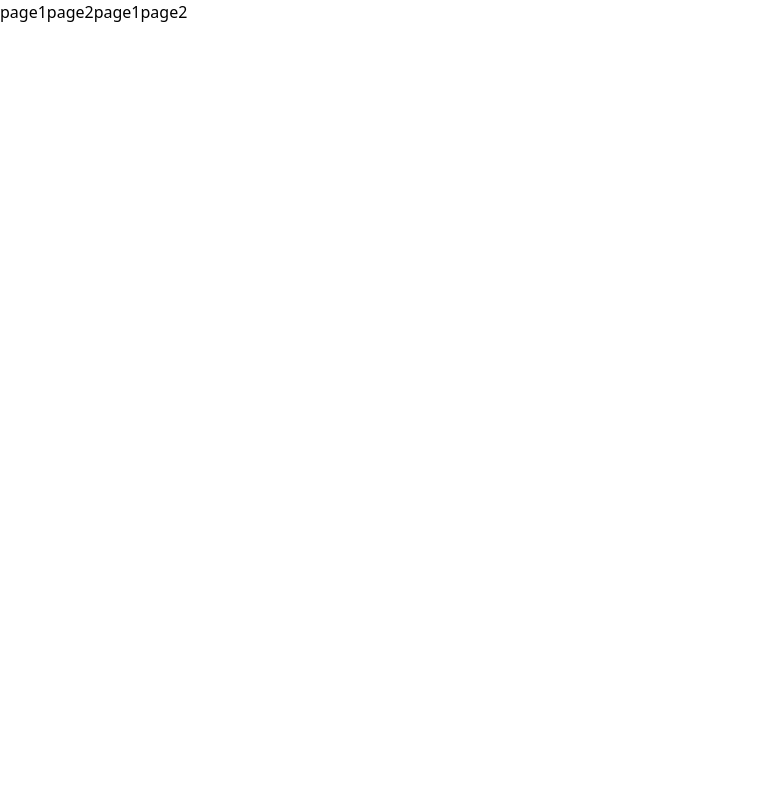
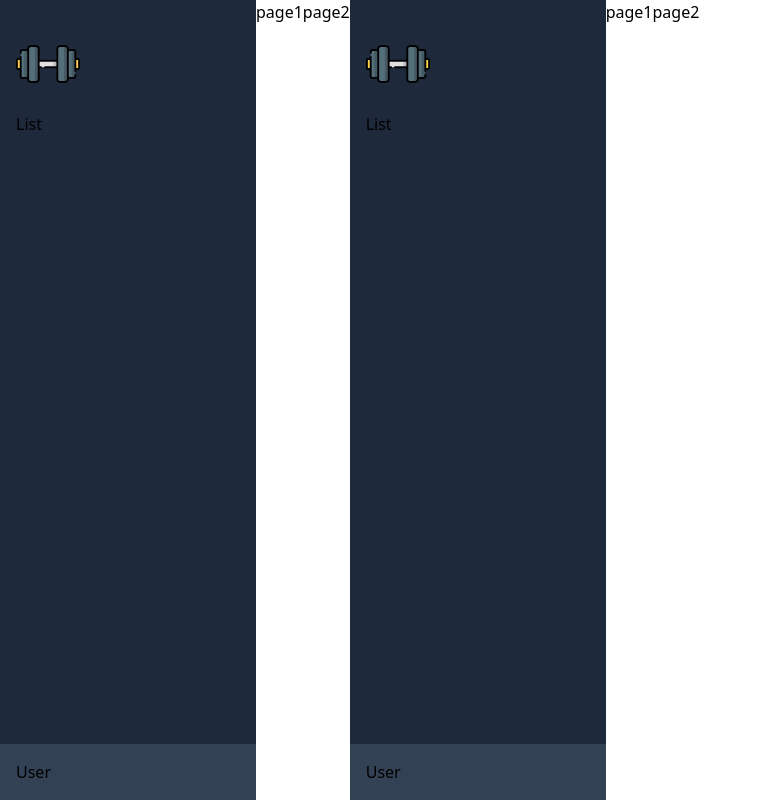
Before and after one commit to yourigruiters/Gym, a React app: page / in a window 1280 px wide. Shown: the whole page, without its empty margins (0-762 px from the left). Built offline with nearby package versions, Linux system fonts and the light colour scheme.

Commit message:
Webpack allow image usage - Setup Sidebar

```diff
--- a/package.json
+++ b/package.json
@@ -28,6 +28,7 @@
     "babel-loader": "^8.2.5",
     "css-loader": "^6.7.1",
     "dotenv": "^16.0.1",
+    "file-loader": "^6.2.0",
     "html-webpack-plugin": "^5.5.0",
     "postcss": "^8.4.16",
     "postcss-loader": "^7.0.1",
--- a/src/App.tsx
+++ b/src/App.tsx
@@ -1,15 +1,19 @@
-import { FontAwesomeIcon } from "@fortawesome/react-fontawesome";
-import { faCoffee } from "@fortawesome/free-solid-svg-icons";
 import Routing from "./components/Routing";
 import { Outlet } from "react-router-dom";
+import Sidebar from "./components/Sidebar";
 
 type Props = {};
 
 const App: React.FC<Props> = () => {
   return (
     <>
-      <Routing />
-      <Outlet />
+      <div className="flex flex-row">
+        <Sidebar />
+        <div className="flex w-full h-full">
+          <Routing />
+          <Outlet />
+        </div>
+      </div>
     </>
   );
 };
--- /dev/null
+++ b/src/components/Sidebar.tsx
@@ -0,0 +1,19 @@
+import Logo from "../media/icons/logo.png";
+
+type Props = {};
+
+const Sidebar: React.FC<Props> = () => {
+  return (
+    <div className="flex flex-col flex-none w-64 h-screen">
+      <div className="flex flex-col bg-slate-800 h-full p-4">
+        <div className="py-4">
+          <img src={Logo} alt="logo" className="w-16 select-none" />
+        </div>
+        <div className="h-full">List</div>
+      </div>
+      <div className="bg-slate-700 p-4">User</div>
+    </div>
+  );
+};
+
+export default Sidebar;
--- /dev/null
+++ b/src/custom.d.ts
@@ -0,0 +1,4 @@
+declare module "*.jpg";
+declare module "*.png";
+declare module "*.jpeg";
+declare module "*.gif";
--- a/webpack.config.js
+++ b/webpack.config.js
@@ -46,15 +46,18 @@ module.exports = {
         use: ["style-loader", "css-loader", "sass-loader", "postcss-loader"],
       },
       {
-        test: /\.(png|woff|woff2|eot|ttf|svg)$/,
-        loader: "url-loader",
-        options: { limit: false },
-      },
-      {
         test: /\.tsx?$/,
         use: "ts-loader",
         exclude: /node_modules/,
       },
+      {
+        test: /\.(png|jpe?g|gif)$/i,
+        use: [
+          {
+            loader: "file-loader",
+          },
+        ],
+      },
     ],
   },
 };
```
Also changed, not shown: src/media/icons/logo.png (added), 1 other file (tests, documents, lock files or other folders).
